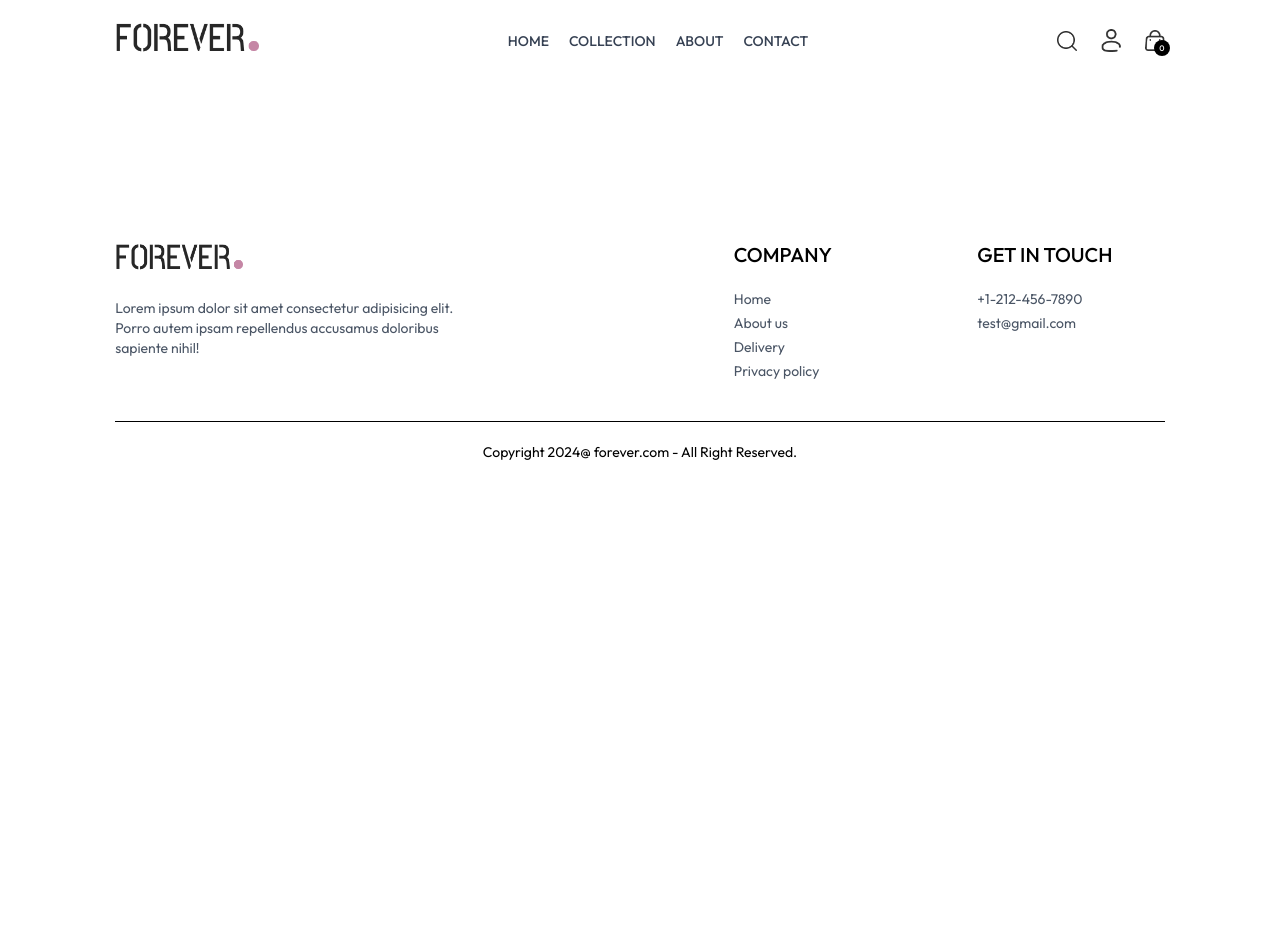
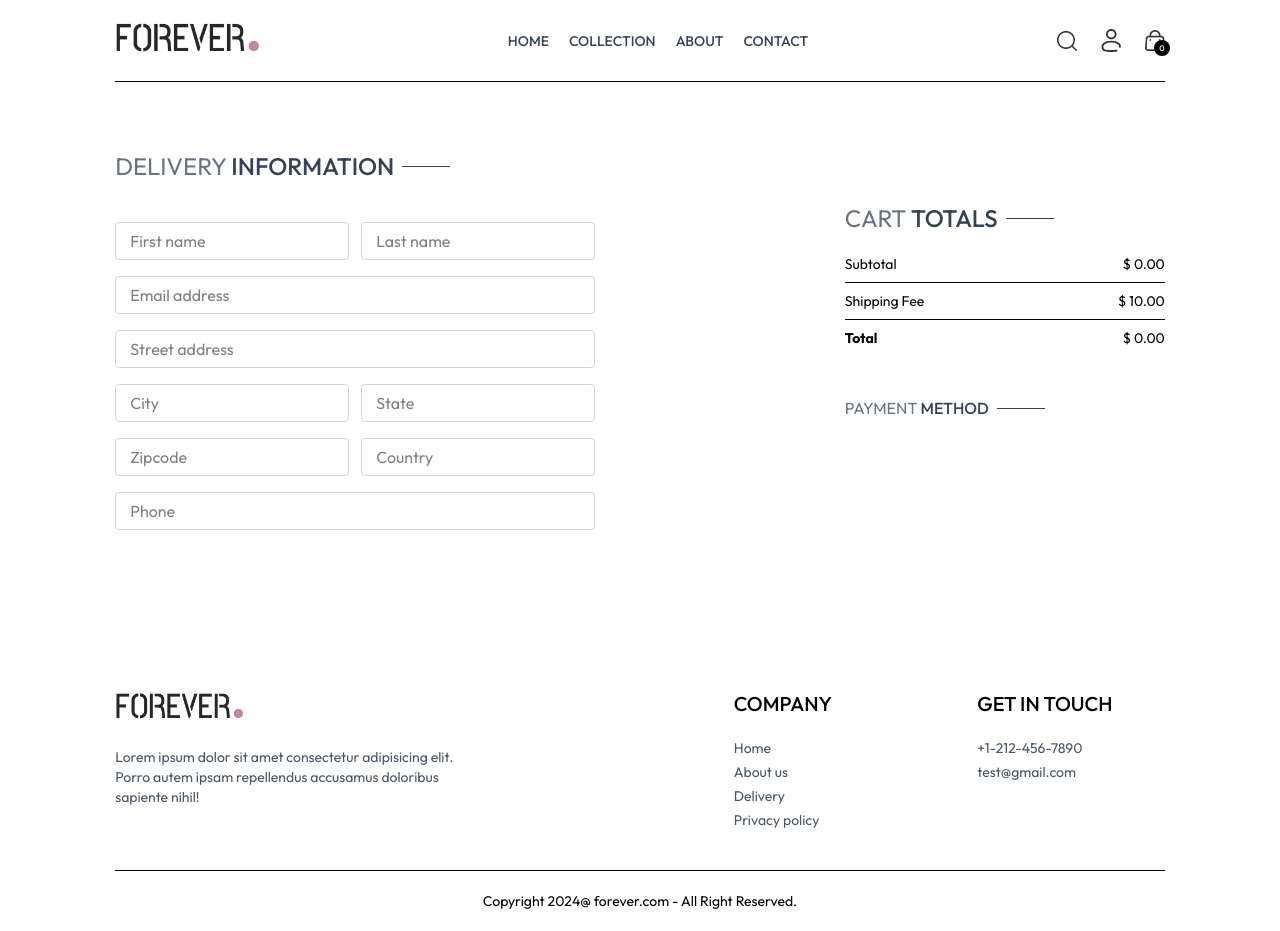
Before and after one commit to raheel185/ShopSphere, a React (Vite) app in the folder front-end/: page /place-order in a window 1280 px wide. Before the commit the page ends 800 px from the top, so only its background shows below. Built offline with nearby package versions, Linux system fonts and the light colour scheme.

Commit message:
Order page

```diff
--- a/front-end/src/components/CartTotal.jsx
+++ b/front-end/src/components/CartTotal.jsx
@@ -20,12 +20,12 @@ const CartTotal = () => {
                 <hr />
                 <div className='flex justify-between'>
                     <p>Shipping Fee</p>
-                    <p>{currency} {delivery_fee}</p>
+                    <p>{currency} {delivery_fee}.00</p>
                 </div>
                 <hr />
                 <div className='flex justify-between'>
                     <b>Total</b>
-                    <p>{currency} {getCartAmount() === 0 ? 0 : getCartAmount()+delivery_fee}</p>
+                    <p>{currency} {getCartAmount() === 0 ? 0 : getCartAmount()+delivery_fee}.00</p>
                 </div>
             </div>
         </div>
--- a/front-end/src/components/Nav.jsx
+++ b/front-end/src/components/Nav.jsx
@@ -8,8 +8,6 @@ const Nav = () => {
 
     const [visible, setvisible] = useState(false)
     const { setShowSearch, getCartQuantity } = useContext(ShopContext)
-
-    // console.log(visible)
 
   return (
     <div className='flex items-center justify-between py-5 font-medium'>
--- a/front-end/src/context/ShopContext.jsx
+++ b/front-end/src/context/ShopContext.jsx
@@ -1,6 +1,7 @@
 import { createContext, useEffect, useState } from "react";
 import { products } from "../assets/assets";
 import {ToastContainer, toast} from 'react-toastify'
+import { useNavigate } from 'react-router-dom'
 
 export const ShopContext = createContext()
 
@@ -12,6 +13,7 @@ const ShopContextProvider = (props) => {
     const [search, setSearch] = useState('')
     const [showSearch, setShowSearch] = useState(false)
     const [cartItems, setCartItems] = useState({})
+    const navigate = useNavigate()
 
     const getCartAmount = () => {
 
@@ -85,7 +87,8 @@ const ShopContextProvider = (props) => {
     },[cartItems])
 
     const value = { products, currency, delivery_fee, search, showSearch, setSearch,
-                    setShowSearch, cartItems, addToCart, getCartQuantity, updateQuantity, getCartAmount }
+                    setShowSearch, cartItems, addToCart, getCartQuantity, updateQuantity,
+                    getCartAmount, navigate }
 
     return(
         <ShopContext.Provider value={value}>
--- a/front-end/src/pages/Cart.jsx
+++ b/front-end/src/pages/Cart.jsx
@@ -6,7 +6,7 @@ import CartTotal from '../components/CartTotal'
 
 const Cart = () => {
 
-  const {cartItems, products, currency, updateQuantity} = useContext(ShopContext)
+  const {cartItems, products, currency, updateQuantity, navigate} = useContext(ShopContext)
   const [cartdata, setcartdata] = useState([])
 
   useEffect(()=>{
@@ -70,6 +70,9 @@ const Cart = () => {
         <div className='flex justify-end my-20'>
             <div className='w-full sm:w-[450px]'>
                 <CartTotal />
+                <div className='w-full text-end'>
+                    <button onClick={()=>navigate('/place-order')} className='bg-black text-white text-sm my-8 px-8 py-3'>PROCEED TO CHECKOUT</button>
+                </div>
             </div>
         </div>
 
--- a/front-end/src/pages/PlaceOrder.jsx
+++ b/front-end/src/pages/PlaceOrder.jsx
@@ -1,8 +1,49 @@
 import React from 'react'
+import Title from '../components/Title'
+import CartTotal from '../components/CartTotal'
 
 const PlaceOrder = () => {
   return (
-    <div>
+    <div className='flex flex-col sm:flex-row justify-between gap-4 pt-5 sm:pt-14 min-h[80vh] border-t'>
+
+        {/* ----- Left Side ----- */}
+        <div className='flex flex-col gap-4 w-full sm:max-w-[480px]'>
+
+              <div className='text-xl sm:text-2xl my-3'>
+                    <Title text1={'DELIVERY'} text2={'INFORMATION'}/>
+              </div>
+              <div className='flex gap-3'>
+                  <input className='border border-gray-300 rounded py-1.5 px-3.5 w-full' type="text" placeholder='First name' />
+                  <input className='border border-gray-300 rounded py-1.5 px-3.5 w-full' type="text" placeholder='Last name' />
+              </div>
+              <input className='border border-gray-300 rounded py-1.5 px-3.5 w-full' type="email" placeholder='Email address' />
+              <input className='border border-gray-300 rounded py-1.5 px-3.5 w-full' type="text" placeholder='Street address' />
+              <div className='flex gap-3'>
+                  <input className='border border-gray-300 rounded py-1.5 px-3.5 w-full' type="text" placeholder='City' />
+                  <input className='border border-gray-300 rounded py-1.5 px-3.5 w-full' type="text" placeholder='State' />
+              </div>
+              <div className='flex gap-3'>
+                  <input className='border border-gray-300 rounded py-1.5 px-3.5 w-full' type="number" placeholder='Zipcode' />
+                  <input className='border border-gray-300 rounded py-1.5 px-3.5 w-full' type="text" placeholder='Country' />
+              </div>
+              <input className='border border-gray-300 rounded py-1.5 px-3.5 w-full' type="number" placeholder='Phone' />
+
+        </div>
+
+        {/* ----- Right Side ----- */}
+        <div className='mt-8'>
+
+            <div className='mt-8 min-w-80'>
+              <CartTotal />
+            </div>
+            <div className='mt-12'>
+              <Title text1={'PAYMENT'} text2={'METHOD'} />
+              <div className='flex gap-3 flex-col lg:flex-row'>
+
+              </div>
+            </div>
+
+        </div>
 
     </div>
   )
```
